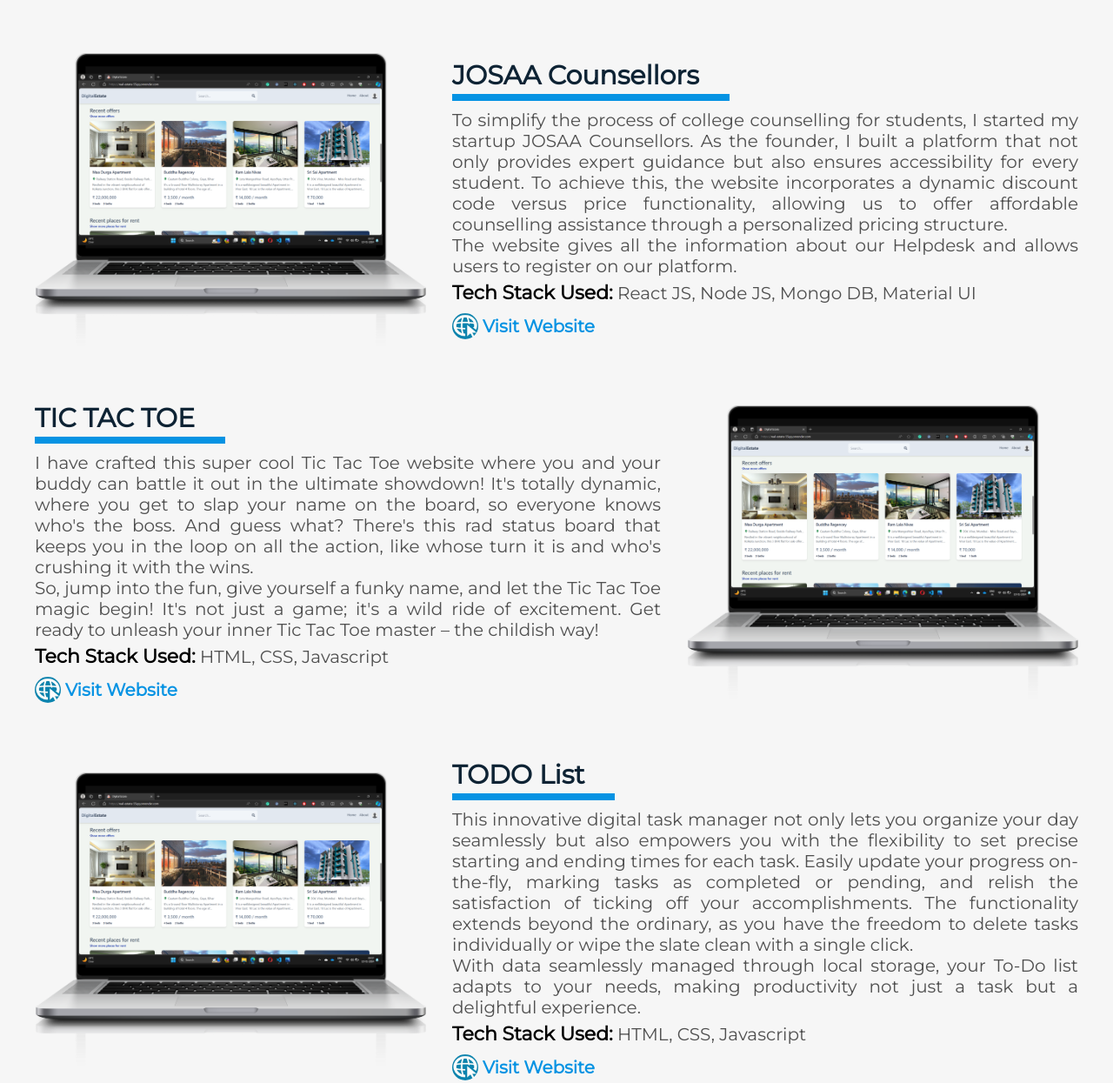
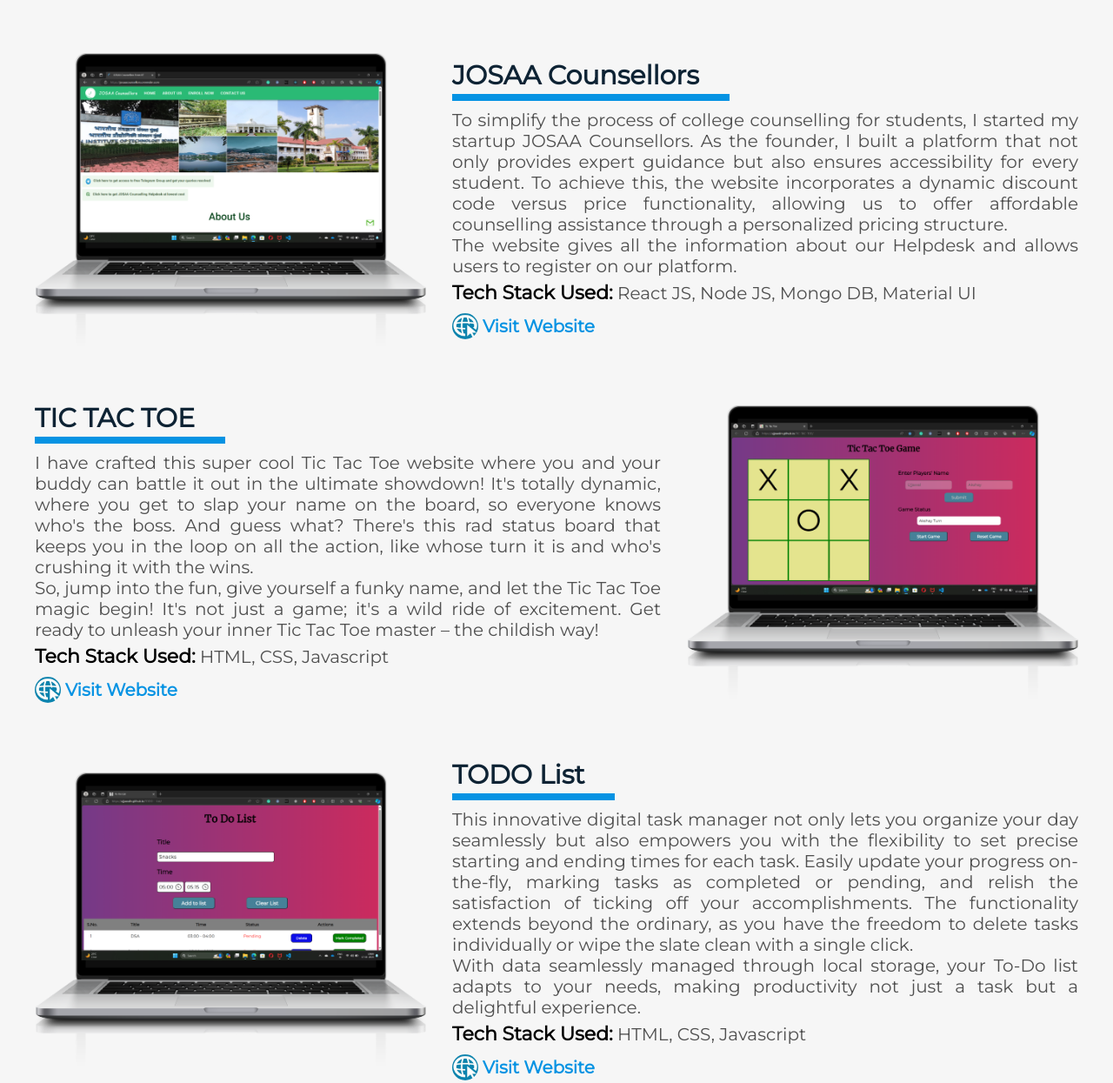
Before and after one commit to ujjawalrr/ujjawal-kumar, a plain HTML site: page index.html in a window 1280 px wide. Shown: the part 1775-3020 px from the top of the page at 87% size. Drawn offline with nearby package versions, Linux system fonts and the light colour scheme; a web font is replaced by a local one.

Commit message:
projects

```diff
--- a/index.html
+++ b/index.html
@@ -165,7 +165,7 @@
                 </div>
             </div>
             <div class="project">
-                <img src="images/real_estate.png" alt="">
+                <img src="images/JOSAA_Counsellors.png" alt="">
                 <div>
                     <div class="projectTitle">
                         <div>
@@ -175,7 +175,7 @@
                                 <span>Visit Website</span>
                             </a>
                         </div>
-                        <img src="images/real_estate.png" class="projectImgMobile" alt="">
+                        <img src="images/JOSAA_Counsellors.png" class="projectImgMobile" alt="">
                     </div>
                     <p class="projectInfo">
                         To simplify the process of college counselling for students, I started my startup JOSAA
@@ -198,7 +198,7 @@
                 </div>
             </div>
             <div class="project">
-                <img src="images/real_estate.png" alt="">
+                <img src="images/Tic_Tac_Toe.png" alt="">
                 <div>
                     <div class="projectTitle">
                         <div>
@@ -208,7 +208,7 @@
                                 <span>Visit Website</span>
                             </a>
                         </div>
-                        <img src="images/real_estate.png" class="projectImgMobile" alt="">
+                        <img src="images/Tic_Tac_Toe.png" class="projectImgMobile" alt="">
                     </div>
                     <p class="projectInfo">
                         I have crafted this super cool Tic Tac Toe website where you and your buddy can battle it out in
@@ -231,7 +231,7 @@
                 </div>
             </div>
             <div class="project">
-                <img src="images/real_estate.png" alt="">
+                <img src="images/TODO.png" alt="">
                 <div>
                     <div class="projectTitle">
                         <div>
@@ -241,7 +241,7 @@
                                 <span>Visit Website</span>
                             </a>
                         </div>
-                        <img src="images/real_estate.png" class="projectImgMobile" alt="">
+                        <img src="images/TODO.png" class="projectImgMobile" alt="">
                     </div>
                     <p class="projectInfo">
                         This innovative digital task manager not only lets you organize your day seamlessly but also
```
Also changed, not shown: images/JOSAA_Counsellors.png (added), images/TODO.png (added), images/Tic_Tac_Toe.png (added).
